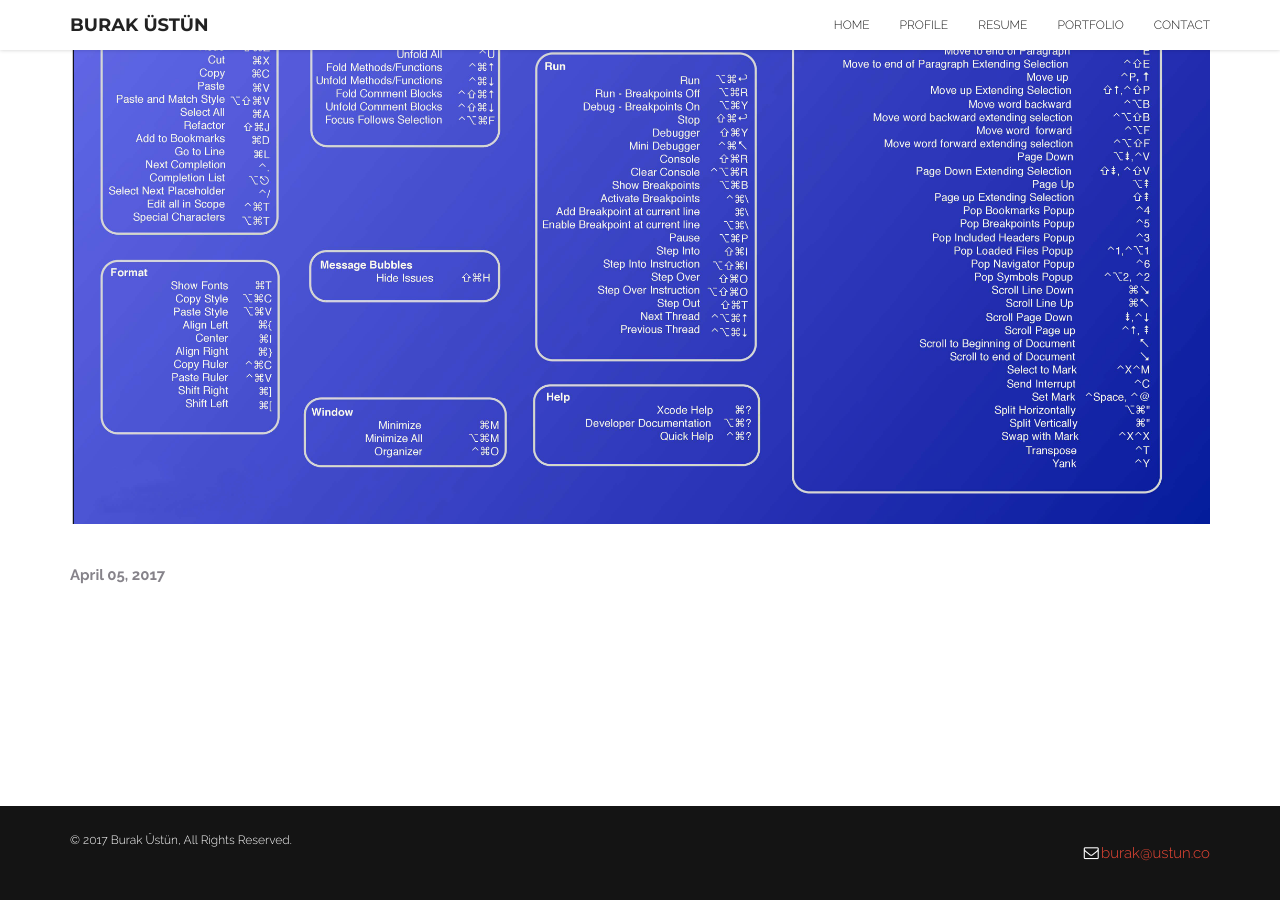
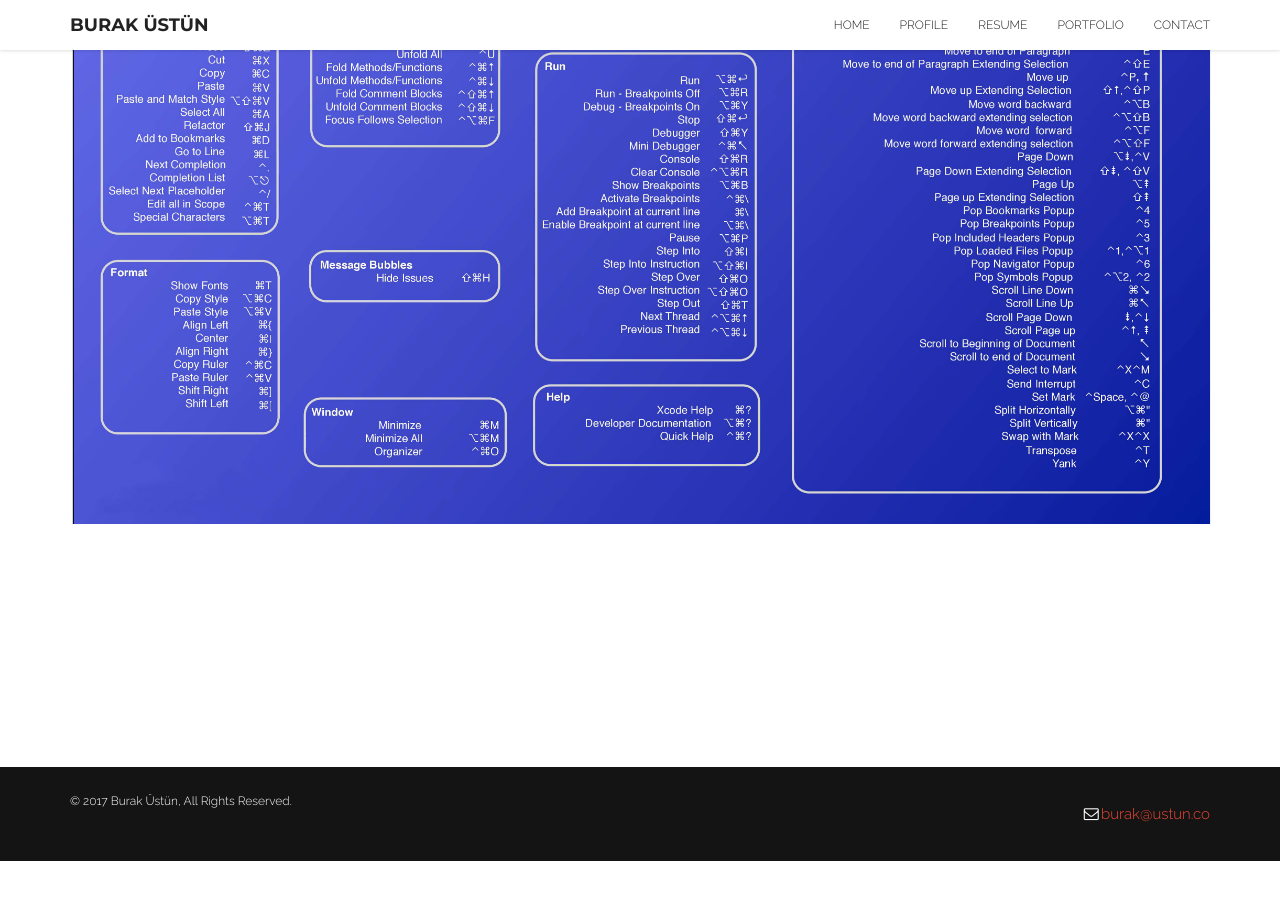
Before and after one commit to buracules/buracules.github.io, a Jekyll site: the page built from _posts/2017-04-05-xcodecheatsheet.md, in a window 1280 px wide and 900 px high, scrolled down 1364 px. Built offline with Jekyll 4.4.1, drawn with Linux system fonts in a browser that asks for light colours; comment, search, counter and statistics services are not loaded; after the commit the page ends 2225 px from its top, so only the background shows below that.

Commit message:
post update

```diff
--- a/_layouts/post.html
+++ b/_layouts/post.html
@@ -65,7 +65,7 @@
             <span class="icon-bar"></span>
             <span class="icon-bar"></span>
             <span class="icon-bar"></span>
-            <!--<span class="icon-bar"></span>-->
+            <span class="icon-bar"></span>
           </button>
           <a class="navbar-brand" href="#">Burak Üstün</a>
         </div>
@@ -78,7 +78,7 @@
             <li><a href="{{site.baseurl}}/#resume">Resume</a></li>
             <li><a href="{{site.baseurl}}/#portfolio">Portfolio</a></li>
             <li><a href="{{site.baseurl}}/#contact">Contact</a></li>
-            <!--<li class="active"><a href="{{site.baseurl}}/categories">Notebook</a></li>-->
+            <li class="active"><a href="{{site.baseurl}}/categories">Notebook</a></li>
           </ul>
         </div>
 
@@ -102,7 +102,6 @@
             {{content}}
             <br/>
             <div id="tag" class="col-lg-12 col-md-12 col-xs-12">
-
               <ul>
                 {% for tag in page.tags %}
                 <li>
--- a/_layouts/postwithimage.html
+++ b/_layouts/postwithimage.html
@@ -116,7 +116,16 @@
 
             {{content}}
             <br/>
-            <div class="meta"><span><p>{{page.date | date: '%B %d, %Y'}}</p></span></div>
+                        <div id="tag" class="col-lg-12 col-md-12 col-xs-12">
+              <ul>
+                {% for tag in page.tags %}
+                <li>
+                  <a href="/{{ site.tag_page_dir }}/{{ tag | slugify: 'pretty' }}/">{{ tag }}</a>
+                </li>
+                {% endfor %}
+              </ul>
+            </div>
+            <!--<div class="meta"><span><p>{{page.date | date: '%B %d, %Y'}}</p></span></div>-->
             <div><span><p class="p-custom">{{page.author}}</p></span></div>
             <br/>
             <!-- Comments only for posts -->
```
